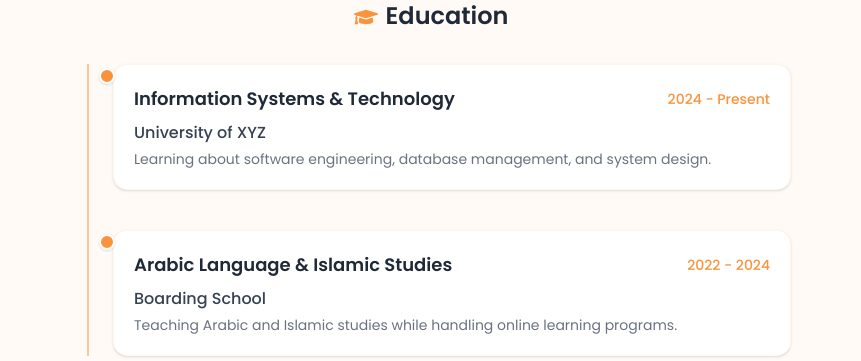
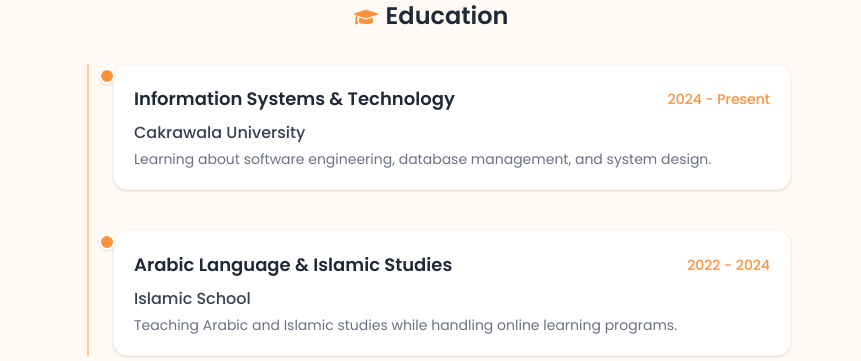
Before and after one commit to Khidhir-ziyan/Khidhir-portfolio-2025, a React (Vite) app: page / in a window 1280 px wide. Shown: the part 1140-1501 px from the top of the page, without its empty margins (209-1070 px from the left). Built offline with nearby package versions, Linux system fonts and the light colour scheme; the HTML template or start-up script is replaced by a standard one.

Commit message:
edit education

```diff
--- a/src/components/About.jsx
+++ b/src/components/About.jsx
@@ -28,13 +28,13 @@ export default function About() {
     {
       year: "2024 - Present",
       title: "Information Systems & Technology",
-      place: "University of XYZ",
+      place: "Cakrawala University",
       desc: "Learning about software engineering, database management, and system design.",
     },
     {
       year: "2022 - 2024",
       title: "Arabic Language & Islamic Studies",
-      place: "Boarding School",
+      place: "Islamic School",
       desc: "Teaching Arabic and Islamic studies while handling online learning programs.",
     },
   ];
```
